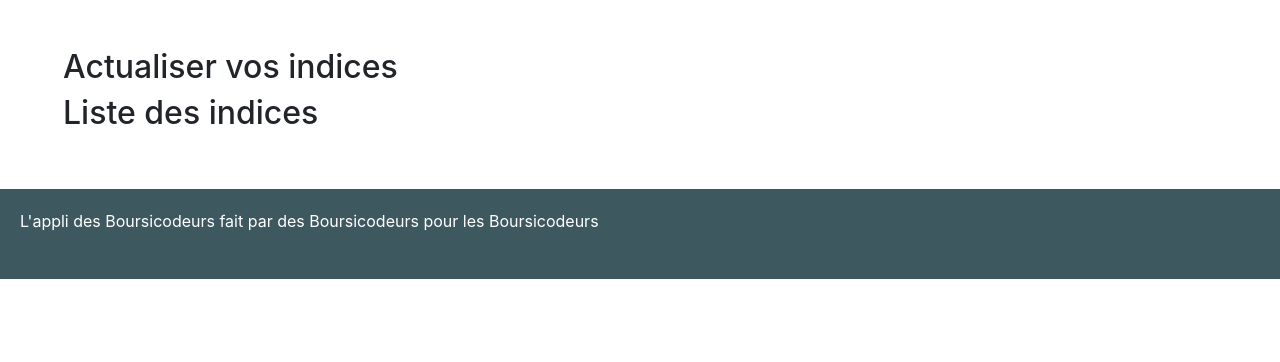
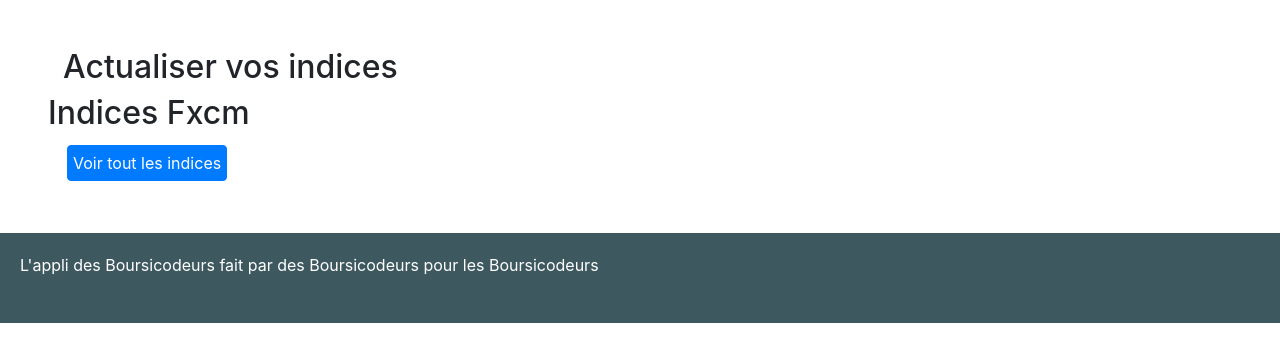
Before and after one commit to June-So/boursicodeurs, a Flask app: template app/templates/list-instrument.html in a window 1280 px wide. Shown: the part 136-498 px from the top of the page. Run offline with Flask 2, Linux system fonts and the light colour scheme; the template is opened without the code that fills it, so the values that code supplies are empty; parts of the project's set-up code (start-up, migrations or seed data) failed here and were passed over; some libraries are stand-ins or nearby versions.

Commit message:
bouton de chargement des intruments

```diff
--- /dev/null
+++ b/app/static/js/includes.js
@@ -0,0 +1,11 @@
+/* Prediction */
+$('#btn-load-instruments').click(function(){
+console.log('ranafoot');
+    $('#instruments-fxcm').html('<p>Chargement des instruments depuis la plateforme FXCM...</p>');
+    $.ajax({
+        url : '/load-instruments',
+        success : function(html){
+            $('#instruments-fxcm').html(html);
+        }
+    });
+});
--- a/app/templates/base.html
+++ b/app/templates/base.html
@@ -46,6 +46,7 @@
     <script type="text/javascript" src="https://cdn.jsdelivr.net/npm/lodash@4.17.10/lodash.min.js"></script>
     <script src="https://ajax.googleapis.com/ajax/libs/jquery/3.1.1/jquery.min.js"></script>
      <script src="https://code.jquery.com/jquery-3.4.0.min.js"></script>
+     <script src="{{ url_for('static', filename='js/includes.js') }}"></script>
     {% block javascript %}
     {% endblock %}
 </body>
--- /dev/null
+++ b/app/templates/includes/instruments-fxcm.html
@@ -0,0 +1,5 @@
+<ul class="list-group">
+{% for instrument in instruments %}
+    <li class="list-group-item"><a href="{{ url_for('get_data', instrument=instrument, period='H1', number=10000)}}">{{ instrument }}</a></li>
+{% endfor %}
+</ul>
--- a/app/templates/list-instrument.html
+++ b/app/templates/list-instrument.html
@@ -1,6 +1,7 @@
 {% extends 'base.html' %}
 {% block body %}
-    <div>
+    <div class="row">
+        <div class="col-12">
         <h2>Actualiser vos indices</h2>
         <ul class="list-group">
         {% for asset in assets %}
@@ -8,12 +9,12 @@
         {% endfor %}
         </ul>
     </div>
-    <div>
-        <h2>Liste des indices</h2>
-        <ul class="list-group">
-        {% for instrument in instruments %}
-            <li class="list-group-item"><a href="{{ url_for('get_data', instrument=instrument, period='H1', number=10000)}}">{{ instrument }}</a></li>
-        {% endfor %}
-        </ul>
     </div>
+
+<div class="row">
+    <h2>Indices Fxcm</h2>
+    <div id="instruments-fxcm" class="col-12">
+        <button id="btn-load-instruments" class="btn btn-primary">Voir tout les indices</button>
+    </div>
+</div>
 {% endblock %}
```
Also changed, not shown: app/templates/bot.html (+8 -5 lines), app/views.py (+20 -20 lines), app/views_database.py (+8 -1 lines).
